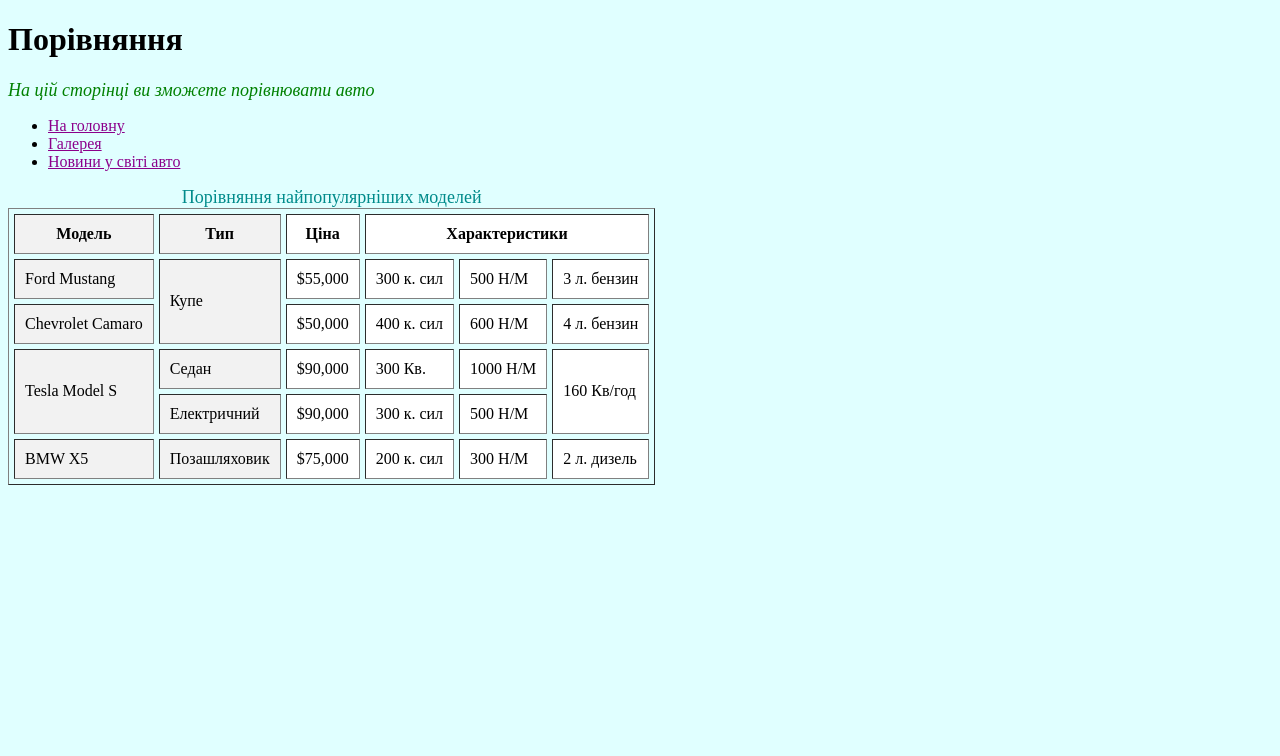
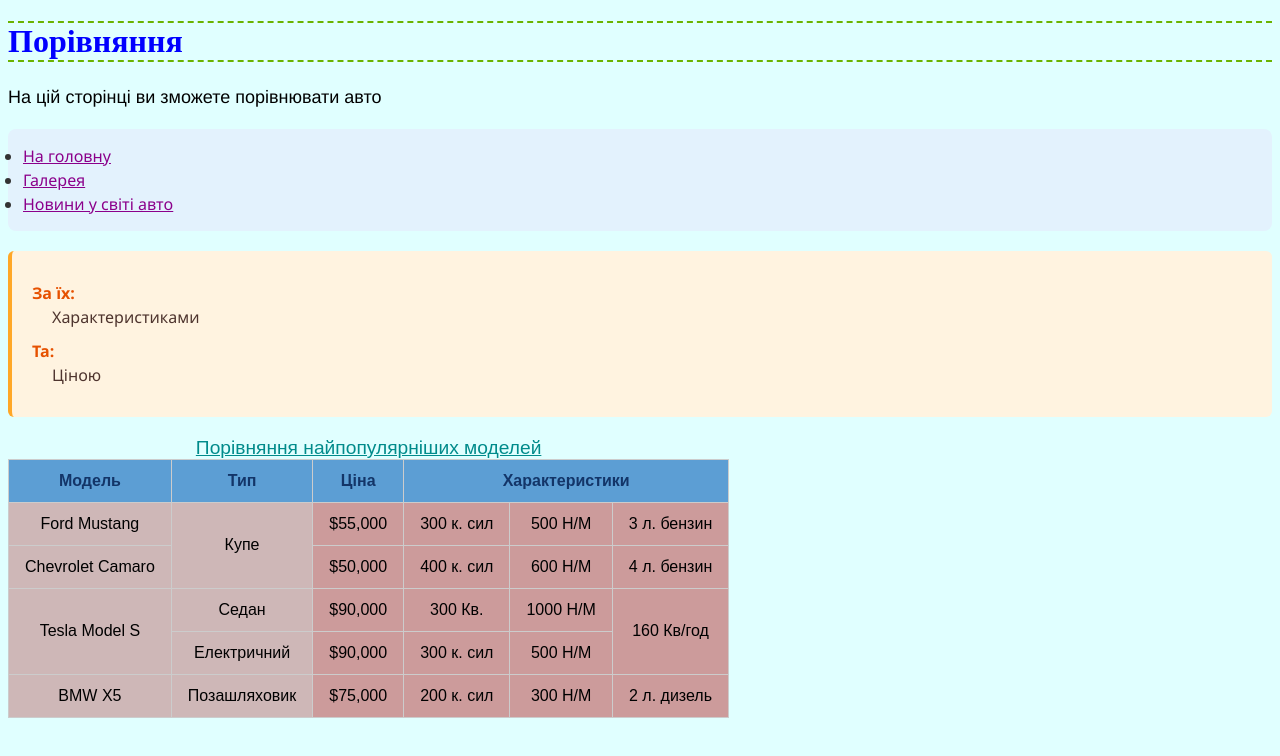
Before and after one commit to Biomysor/Cars_Project, a plain HTML site: page comparison.html in a window 1280 px wide. Drawn offline with Linux system fonts and the light colour scheme.

Commit message:
3lab
styles

```diff
--- a/comparison.html
+++ b/comparison.html
@@ -3,32 +3,30 @@
 <head>
     <meta charset="UTF-8">
     <meta name="author" content="Chulii Mykhailo">
+    <link  rel="stylesheet" href="./index.css">
     <title>Порівняння авто</title>
-    <style>
-        body{
-            background-color: lightcyan;
-        }
-        a{
-            color:darkmagenta;
-        }
-        #secondParagraph{
-            margin-top: 00px;
-        }
-    </style>
+
 </head>
 <body>
     <h1>Порівняння</h1>
-    <p><font size="4" color="green"><i>На цій сторінці ви зможете порівнювати авто</i></font></p>
+    <p>На цій сторінці ви зможете порівнювати авто</p>
+
     <ul>
         <li><a href="./index.html">На головну</a></li>
         <li><a href="./gallery.html">Галерея</a></li>
         <li><a href="./news.html">Новини у світі авто</a></li>
     </ul>
-    <table cellspacing="5" cellpadding="10" border="1">
-        <caption><font size="4" color="darkcyan">Порівняння найпопулярніших моделей</font></caption>
+    <dl>
+        <dt>За їх:</dt>
+        <dd>Характеристиками</dd>
+        <dt>Та:</dt>
+        <dd>Ціною</dd>
+      </dl>
+    <table cellspacing="5" cellpadding="10">
+        <caption>Порівняння найпопулярніших моделей</caption>
         <colgroup>
-            <col span="2"style="background-color: #f2f2f2;">
-            <col span="4" style="background-color: #fff;">
+            <col span="2">
+            <col span="4" >
         </colgroup>
 
         <thead>
--- /dev/null
+++ b/index.css
@@ -0,0 +1,138 @@
+body{
+    background-color: lightcyan;
+}
+h1{
+    color:blue;
+    font-family: 'Times New Roman', Times, serif;
+    font-weight: bold !important;
+    border-top: 2px dashed rgb(107, 179, 0);
+    border-bottom: 2px dashed rgb(107, 179, 0);
+}
+p{
+    font-size: large;
+    color: #000;
+    font-family: 'Franklin Gothic Medium', 'Arial Narrow', Arial, sans-serif;
+    text-align:left;
+    line-height: 1.5;
+}
+#newsP{
+    color: darkmagenta;
+    font-size: 23px;
+}
+a{
+    color:darkmagenta;
+
+}
+a:hover{
+    color:rgb(0, 153, 102) !important;
+}
+#secondParagraph{
+    margin-top: 100px;
+}
+div{
+    float:inline-start;
+    margin-left: 400px;
+}
+.simpleTable{
+    margin:50px 600px 50px 600px;
+    display: flexbox;
+}
+iframe{
+    position: fixed;
+    bottom: 20px;
+    right: 20px;
+    width: 400px;
+    height: 300px;
+    border: 2px solid #000;
+    z-index: 100;
+}
+ul, ol, dl {
+    font-family: 'Segoe UI', sans-serif;
+    font-size: 16px;
+    line-height: 1.5 !important;
+    color: #333;
+    padding-left: 30px;
+    margin-bottom: 20px;
+  }
+  ul {
+    list-style-type: disc !important;
+    background-color: #e3f2fd;
+    padding: 15px;
+    border-radius: 8px;
+  }
+
+
+  ol {
+    list-style-type: decimal;
+    background-color: #f1f8e9;
+    padding: 15px;
+    border-radius: 8px;
+  }
+
+
+  dl {
+    background-color: #fff3e0;
+    padding: 20px;
+    border-left: 4px solid #ffa726;
+    border-radius: 6px;
+  }
+
+  dt {
+    font-weight: bold;
+    margin-top: 10px;
+    color: #e65100;
+  }
+
+  dd {
+    margin-left: 20px;
+    margin-bottom: 10px;
+    color: #4e342e;
+  }
+  img{
+    display: inline-block;
+    height: auto;
+    max-width: 40%;
+    align-items: center;
+    margin:10px;
+  }
+  table {
+    width: auto;
+    border-collapse: collapse;
+    font-family: Arial, sans-serif;
+    margin-bottom: 30px;
+
+  }
+  th, td {
+    border: 1px solid #ccc;
+    padding: 12px 16px;
+    text-align: center;
+  }
+
+
+  th {
+    background-color: #5c9ed4;
+    color: #133568;
+    font-weight: bold;
+  }
+  .secondT{
+    background-color: #3d7ed4;
+  }
+ .firstT{
+    background-color: hsl(234, 100%, 79%);
+ }
+  table caption{
+    text-align: center;
+    color: darkcyan;
+    font-size: larger;
+    text-decoration: underline;
+  }
+  table img{
+    max-width: 30%;
+    height: auto;
+  }
+  col[span="2"]{
+    background-color: #ceb7b7;
+  }
+  col[span="4"]{
+    background-color: #cc9b9b;
+  }
```
Also changed, not shown: gallery.html (+7 -20 lines), index.html (+23 -36 lines), news.html (+5 -24 lines), images/0_488_GTB.jpg (added), images/1400x936.jpg (added), images/DSC_1039_f71561ef-1661-4986-835e-80eec6958c92.webp (added), images/Large Image_52.jpg (added), images/ilyustratyvne-foto_large.jpg (deleted).
